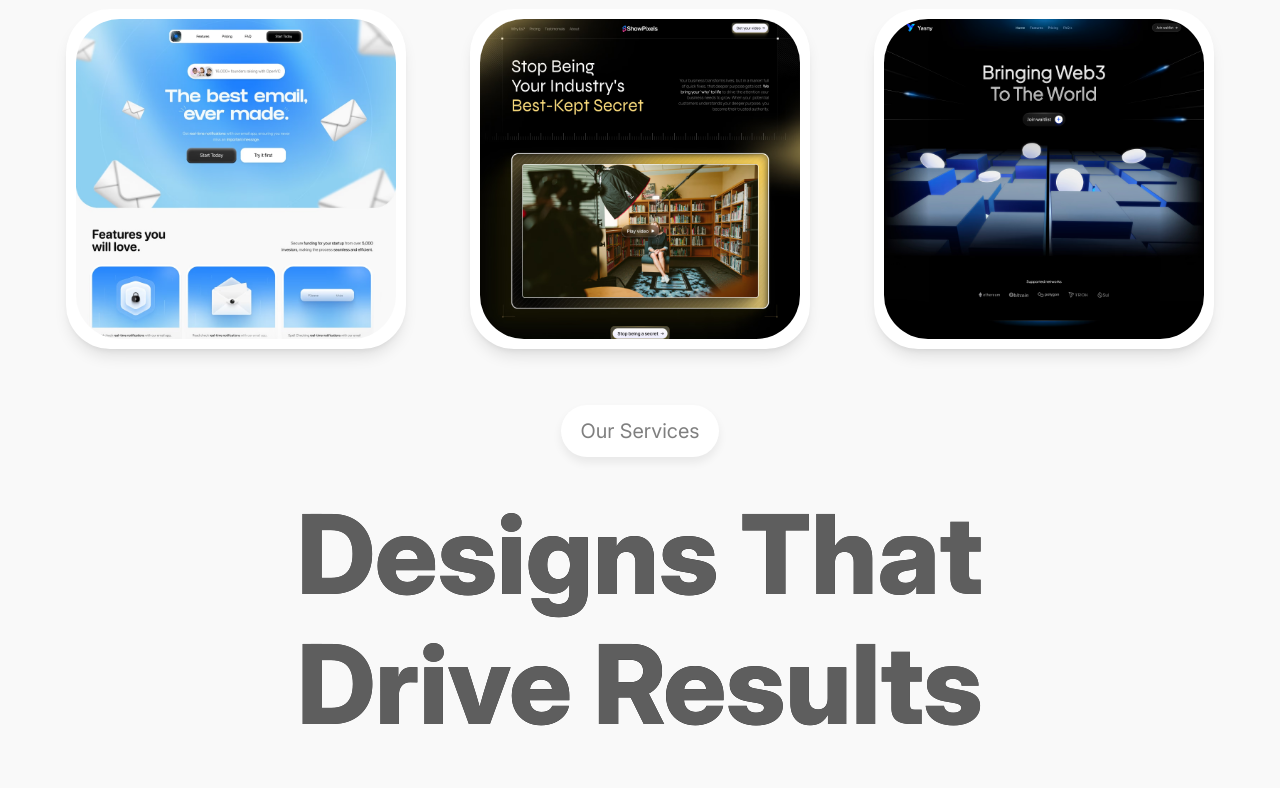
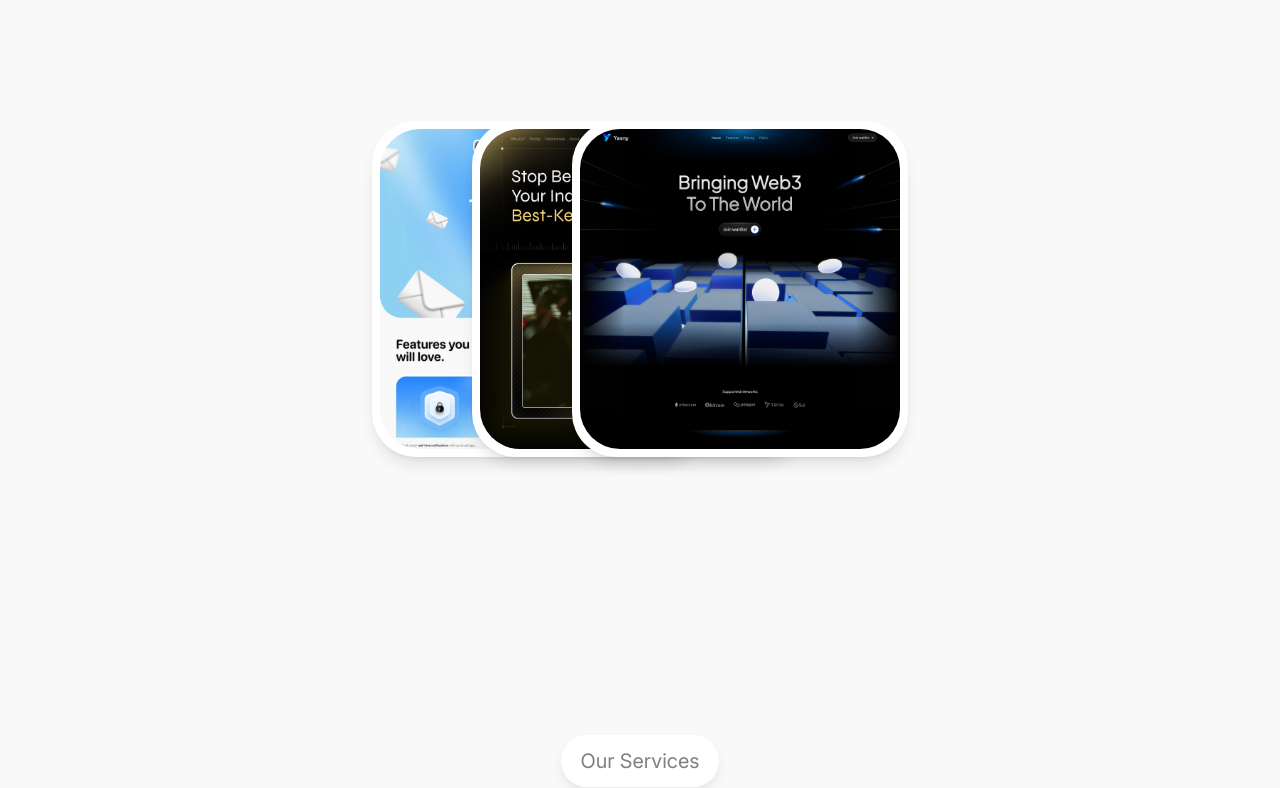
Before and after one commit to Showrab15/Skale-Clone, a Next.js app: page / in a window 1280 px wide. Shown: the part 1000-1788 px from the top of the page. Built offline with nearby package versions, Linux system fonts and the light colour scheme.

Commit message:
projects animation done

```diff
--- a/src/app/page.tsx
+++ b/src/app/page.tsx
@@ -2,6 +2,7 @@ import Banner from "@/components/Bsnner/Banner";
 import FAQSection from "@/components/FAQ/FAQ";
 import HowItWorks from "@/components/HowItWorks/HowItWorks";
 import PricingSection from "@/components/Pricing/Pricing";
+import AnimatedProjects from "@/components/Projects/AnimatedProjects";
 import Projects from "@/components/Projects/Projects";
 import Services from "@/components/Services/Services";
 import Sponsors from "@/components/Sponsors/Sponsors";
@@ -13,6 +14,7 @@ export default function Home() {
       <Banner />
       <Sponsors />
       <Projects />
+      <AnimatedProjects />
       <Services />
 
       <HowItWorks />
--- a/src/components/HowItWorks/HowItWorks.tsx
+++ b/src/components/HowItWorks/HowItWorks.tsx
@@ -458,7 +458,7 @@ const HowItWorks: React.FC = () => {
   };
 
   return (
-    <div className="bg-[#f0f0f0] rounded-t-[36px] xl:rounded-t-[100px] font-inter antialiased text-gray-800">
+    <div className="mt-10 bg-[#f0f0f0] rounded-t-[36px] xl:rounded-t-[100px] font-inter antialiased text-gray-800">
       <motion.div
         className="px-[24px] sm:px-[48px] py-[20px] lg:py-[56px] lg:px-[64px]"
         initial="hidden"
--- /dev/null
+++ b/src/components/Projects/AnimatedProjects.tsx
@@ -0,0 +1,108 @@
+"use client";
+
+import { motion, MotionValue, useScroll, useTransform } from "framer-motion";
+import { useRef } from "react";
+
+interface Position {
+  x: number;
+  y: number;
+}
+
+interface CardProps {
+  src: string;
+  index: number;
+  scrollYProgress: MotionValue<number>;
+  targets: Position[];
+}
+
+const cards = [
+  { src: "/project1.avif" },
+  { src: "/project2.avif" },
+  { src: "/project3.avif" },
+];
+
+const STEP_IN = 0.3;
+const STEP_OUT = 0.7;
+
+const initialPositions: Position[] = [
+  { x: -100, y: -40 },
+  { x: 0, y: -40 },
+  { x: 100, y: -40 },
+];
+
+const desktopTargets: Position[] = [
+  { x: -400, y: 0 }, // left
+  { x: 0, y: 0 }, // center
+  { x: 400, y: 0 }, // right
+];
+
+function Card({ src, index, scrollYProgress, targets }: CardProps) {
+  const x = useTransform(
+    scrollYProgress,
+    [0, STEP_IN, STEP_OUT, 1],
+    [
+      initialPositions[index].x,
+      initialPositions[index].x,
+      targets[index].x,
+      targets[index].x,
+    ]
+  );
+
+  const y = useTransform(
+    scrollYProgress,
+    [0, STEP_IN, STEP_OUT, 1],
+    [
+      initialPositions[index].y,
+      initialPositions[index].y,
+      targets[index].y,
+      targets[index].y,
+    ]
+  );
+
+  const scale = useTransform(
+    scrollYProgress,
+    [0, STEP_IN, STEP_OUT],
+    [1, 1, 0.97]
+  );
+
+  return (
+    <>
+      <motion.div
+        style={{ x, y, scale }}
+        className="absolute bg-white rounded-[44px] shadow-lg p-2"
+      >
+        <img
+          src={src}
+          alt={`card-${index}`}
+          className="w-[320px] h-[320px] object-cover rounded-[40px]"
+        />
+      </motion.div>
+    </>
+  );
+}
+
+export default function AnimatedProjects() {
+  const sectionRef = useRef<HTMLElement>(null);
+  const { scrollYProgress } = useScroll({
+    target: sectionRef,
+    offset: ["start start", "end end"],
+  });
+
+  return (
+    <section ref={sectionRef} className="xl:block hidden relative ">
+      <div className="sticky top-0 h-screen flex items-center justify-center overflow-hidden">
+        <div className="relative w-full h-full flex items-center justify-center">
+          {cards.map((card, i) => (
+            <Card
+              key={i}
+              src={card.src}
+              index={i}
+              scrollYProgress={scrollYProgress}
+              targets={desktopTargets}
+            />
+          ))}
+        </div>
+      </div>
+    </section>
+  );
+}
--- a/src/components/Projects/Projects.tsx
+++ b/src/components/Projects/Projects.tsx
@@ -37,11 +37,12 @@ const projects: ProjectsData[] = [
 
 const Projects: React.FC = () => {
   return (
-    <section className="  w-full flex xl:flex-row flex-col mx-auto items-center justify-center mt-10 lg:mt-20 gap-16 fle x-wrap">
+    <section className="xl:hidden  w-full flex lg:flex-row flex-col mx-auto items-center justify-center mt-10 lg:mt-20 gap-16 fle x-wrap">
       {projects.map((card) => (
         <div
           key={card.id}
-          className=" bg-white flex items-center justify-center p-2 w-[340px] h-[340px]  relative  rounded-[44px] shadow-lg overflow-hidden group"
+          className=" bg-white flex items-center justify-center p-2 w-[340px] h-[340px]  relative
+           rounded-[44px] shadow-lg overflow-hidden group"
         >
           {/* Main background image */}
           <div className="p-2 w-[320px] flex justify-center items-center mx-auto my-auto h-[320px]  absolute inset-0 rounded-[44px]">
--- a/src/components/Services/Services.tsx
+++ b/src/components/Services/Services.tsx
@@ -26,14 +26,14 @@ const Services: React.FC = () => {
   return (
     <section className="font-inter w-full  mx-auto ">
       <motion.div
-        className="px-[24px] sm:px-[48px] py-[20px] lg:py-[56px] lg:px-[64px]"
+        className="px-[24px] sm:px-[48px] py-[20px] lg:py-[6px] lg:px-[64px]"
         initial="hidden"
         whileInView="visible"
         viewport={{ once: true, margin: "-100px" }}
         variants={containerVariants}
       >
         <motion.div variants={itemVariants}>
-          <div className="space-y-8 text-center">
+          <div className=" text-center">
             <div className="inline-flex mb-8">
               <div
                 className="bg-white rounded-full px-5 py-3 shadow-lg"
@@ -46,13 +46,13 @@ const Services: React.FC = () => {
                 </p>
               </div>
             </div>
-            <h1 className="font-semibold xl:font-extrabold text-[#5e5e5e] text-4xl leading-[42px] md:text-[80px] md:leading-[96px] xl:text-[110px] xl:leading-[130px] bg-clip-text bg-[radial-gradient(43%_228.297%_at_50%_60.6452%,_#000000_0%,_#5e5e5e_100%)]">
+            <h1 className="mb-8 font-semibold xl:font-extrabold text-[#5e5e5e] text-4xl leading-[42px] md:text-[80px] md:leading-[96px] xl:text-[110px] xl:leading-[130px] bg-clip-text bg-[radial-gradient(43%_228.297%_at_50%_60.6452%,_#000000_0%,_#5e5e5e_100%)]">
               Designs That <br />
               Drive Results
             </h1>
 
             <p
-              className="font-medium lg:text-[28px] lg:leading-[40px]
+              className="mb-8 font-medium lg:text-[28px] lg:leading-[40px]
              text-[20px] leading-[28px] text-[#00000080]"
             >
               What we can help you to achieve?
```
